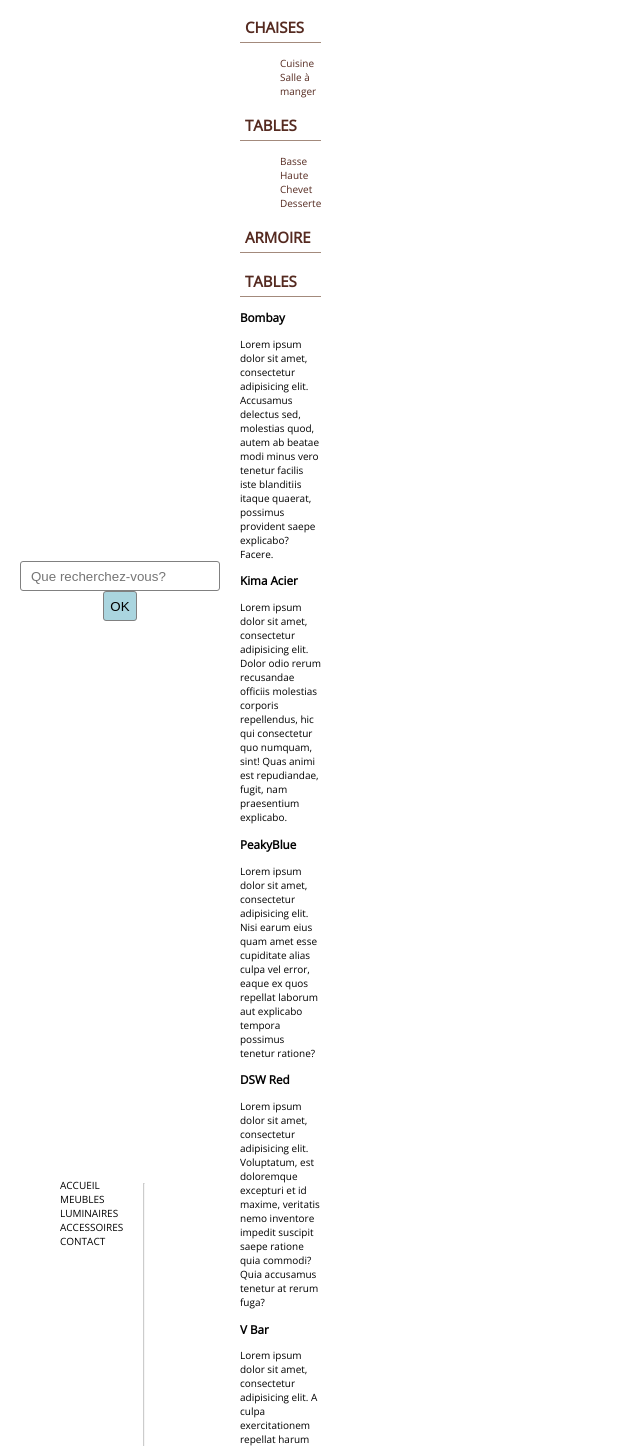
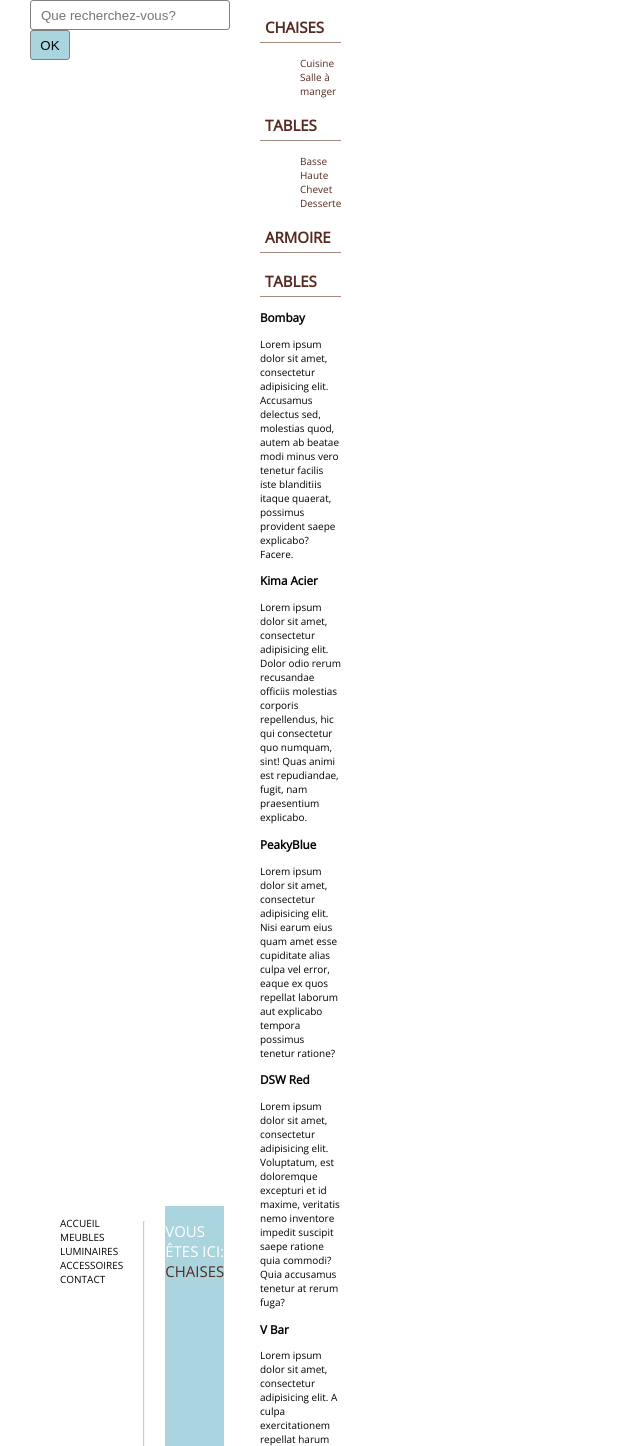
Before and after one commit to thisejf/ProjetMiniSite2018, a PHP site: page /catalogue.html in a window 1280 px wide. Shown: the top 1446 px of the page, without its empty margins (0-640 px from the left). Run offline with PHP 8.4, Linux system fonts and the light colour scheme.

Commit message:
update form - using float

```diff
--- a/catalogue.html
+++ b/catalogue.html
@@ -10,9 +10,12 @@
 <body class="container-mobile-1-tab-6-desktop-12">
 	<header class="container-mobile-1-tab-6-desktop-12">
 		<a href="#" class="logo"><img src="content/logo.png" title="logo"></a>
-		<form action="" method="POST">
-			<input type="search" name="search" value="" placeholder="Que recherchez-vous?" class="search" />
-			<input type="submit" name="send" value="OK" class="green" />
+		<form action="" method="POST" class="form">
+			<div>
+				<input type="search" name="search" value="" placeholder="Que recherchez-vous?" class="search" />
+				<input type="submit" name="send" value="OK" class="green ok" />
+				<div class=" clearfix"></div>
+			</div>
 		</form>
 		<nav class="menu">
 			<ul>
--- a/css/main.css
+++ b/css/main.css
@@ -24,8 +24,17 @@ img{
 	max-width: 100%;
 }
 
-.logo, form{
+.logo{
 	text-align: center;
+}
+
+.form input{
+	float: left;
+}
+
+.form{
+	width:24rem;
+	margin: 0 auto;
 }
 
 input{
@@ -37,6 +46,10 @@ input{
 .search{
 	width: 20rem;
 	padding: 1rem;
+}
+
+.ok{
+	width: 4rem;
 }
 
 .green, .menu2 h2:hover{
@@ -57,6 +70,10 @@ input{
 	color: #FFF;
 }
 
+.clearfix{
+	clear: both;
+}
+
 @media screen and (min-width: 600px){
 	.menu, .menu2 li{
 		display: block;
```
